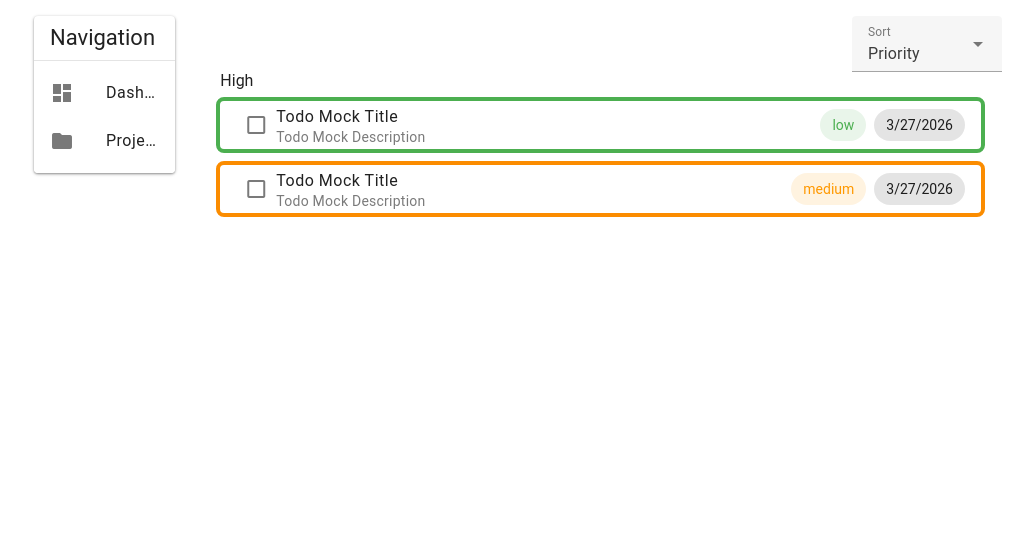
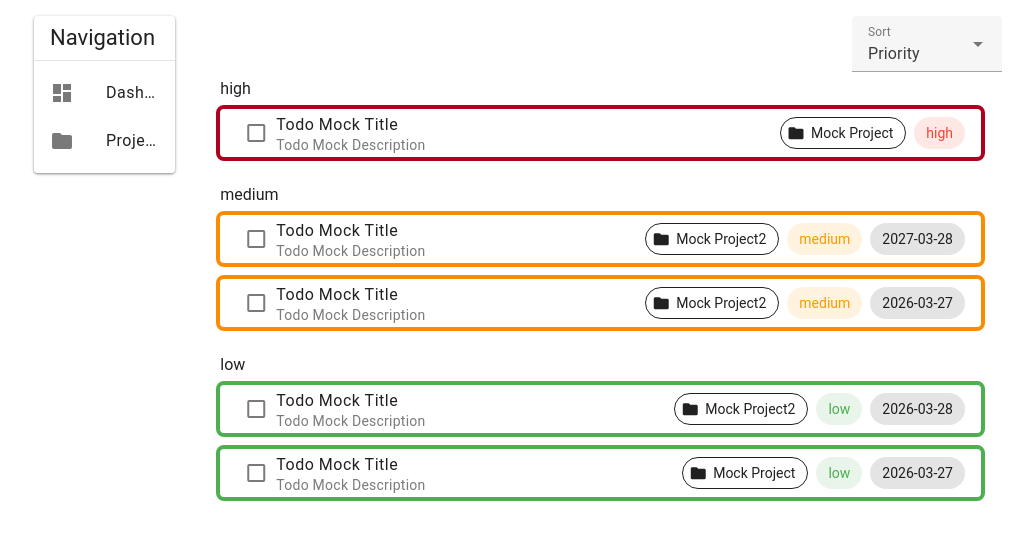
Before and after one commit to StevenAngel/ToDo-App, a Vue app in the folder frontend/: page / in a window 1280 px wide. Shown: the top 540 px of the page, without its empty margins (122-1138 px from the left). Built offline with nearby package versions, Linux system fonts and the light colour scheme; a small style sheet from the web is missing; the HTML template or start-up script is replaced by a standard one.

Commit message:
Add sort functions for dashboard todos

```diff
--- a/frontend/src/components/dashboard/DashboardDisplay.vue
+++ b/frontend/src/components/dashboard/DashboardDisplay.vue
@@ -9,21 +9,21 @@
             <v-col cols="12" lg="10" md="8">
                 <!-- div statt v-container damit kein extra padding / margin angewandt wird -->
                 <!-- DASHBOARD WRAPPER -->
-                <div v-show="view == 'dashboard'" class="d-flex flex-column ga-2">
+                <div v-show="view == 'dashboard'" class="d-flex flex-column ga-4">
                     <!-- SORT TODOS -->
                     <v-select label="Sort" v-model="sortBy" :items="['Priority', 'Deadline', 'Category', 'Project']"
                         class="ml-auto" width="150" hide-details>
                     </v-select>
                     <!-- SORT CONTAINER -->
-                    <OutlinedContainer label="High">
+                    <OutlinedContainer v-for="value in sortedContainers" :label="value">
                         <!-- DASHBOARD ITEM -->
-                        <DashboardTodoItem />
+                        <TodoItem v-for="item in filterItems(value)" v-model="mockTodos[mockTodos.indexOf(item)]" />
                     </OutlinedContainer>
                 </div>
                 <!-- PROJECTS WRAPPER -->
                 <div v-show="view == 'projects'" class="d-flex flex-column ga-2">
                     <!-- ADD PROJECT BUTTON -->
-                    <v-btn class="mr-auto" @click="console.log('placeholder')">NEW PROJECT</v-btn>
+                    <v-btn class="ml-auto" @click="console.log('placeholder')">NEW PROJECT</v-btn>
                     <!-- PROJECT ITEM -->
                     <ProjectItem v-for="mockProject in mockProjects" :project="mockProject" />
                 </div>
@@ -33,12 +33,61 @@
 </template>
 
 <script lang="ts" setup>
-import { ref } from 'vue';
+import { ref, computed } from 'vue';
 import type { Project } from '@/types/project';
 import ProjectItem from './ProjectItem.vue';
 import SideNavigation from './SideNavigation.vue';
-import DashboardTodoItem from './DashboardTodoItem.vue';
 import OutlinedContainer from '../ui/OutlinedContainer.vue';
+import TodoItem from './TodoItem.vue';
+import type { Todo } from '@/types/todo';
+import { nullifyTransforms } from 'vuetify/lib/util/animation.mjs';
+
+const mockTodos = ref<Array<Todo>>([{
+    id: 4,
+    title: "Todo Mock Title",
+    description: "Todo Mock Description",
+    priority: "medium",
+    deadline: "2027-03-28",
+    categories: [],
+    isDone: false,
+    project: "Mock Project2"
+}, {
+    id: 1,
+    title: "Todo Mock Title",
+    description: "Todo Mock Description",
+    priority: "low",
+    deadline: "2026-03-28",
+    categories: [],
+    isDone: false,
+    project: "Mock Project2"
+
+}, {
+    id: 2,
+    title: "Todo Mock Title",
+    description: "Todo Mock Description",
+    priority: "medium",
+    deadline: "2026-03-27",
+    categories: [],
+    isDone: false,
+    project: "Mock Project2"
+}, {
+    id: 5,
+    title: "Todo Mock Title",
+    description: "Todo Mock Description",
+    priority: "low",
+    deadline: "2026-03-27",
+    categories: [],
+    isDone: false,
+    project: "Mock Project"
+}, {
+    id: 3,
+    title: "Todo Mock Title",
+    description: "Todo Mock Description",
+    priority: "high",
+    categories: ['Mock Category', 'Category 2'],
+    isDone: false,
+    project: "Mock Project"
+}]);
 
 const mockProjects = ref<Array<Project>>([{
     id: 1,
@@ -48,8 +97,70 @@ const mockProjects = ref<Array<Project>>([{
     id: 1,
     title: "Todo Mock Title",
     description: "Todo Mock Description"
-}])
+}]);
 
 const sortBy = ref<string>('Priority')
 const view = ref<string>('dashboard')
+
+const sortedContainers = computed<Array<string>>(() => {
+    switch (sortBy.value) {
+        case 'Priority':
+            return ['high', 'medium', 'low'];
+        case 'Deadline':
+            const deadlines: Array<string> = [];
+            mockTodos.value.forEach((element: Todo) => {
+                if (element.deadline) {
+                    if (!deadlines.includes(element.deadline)) deadlines.push(element.deadline);
+                }
+            });
+
+            deadlines.sort((a: string, b: string) => new Date(a).getTime() - new Date(b).getTime());
+            deadlines.push('No Deadline');
+            return deadlines;
+        case 'Category':
+            const categories: Array<string> = [];
+            mockTodos.value.forEach((element: Todo) => {
+                element.categories.forEach((category: string) => {
+                    if (!categories.includes(category)) categories.push(category);
+                });
+            });
+
+            categories.push("No Category");
+            return categories;
+        case 'Project':
+            const projects: Array<string> = [];
+            mockTodos.value.forEach((element: Todo) => {
+                if (element.project) {
+                    if (!projects.includes(element.project)) projects.push(element.project);
+                }
+            });
+
+            return projects;
+        default:
+            return [];
+    }
+})
+
+const filterItems = (containerValue: string): Array<Todo> => {
+    switch (sortBy.value) {
+        case 'Priority':
+            return mockTodos.value.filter((item: Todo) => item.priority == containerValue);
+        case 'Deadline':
+            if (containerValue == "No Deadline") {
+                return mockTodos.value.filter((item: Todo) => item.deadline == undefined);
+            } else {
+                return mockTodos.value.filter((item: Todo) => item.deadline == containerValue);
+            }
+        case 'Category':
+            if (containerValue == "No Category") {
+                return mockTodos.value.filter((item: Todo) => item.categories.length == 0);
+            } else {
+                return mockTodos.value.filter((item: Todo) => item.categories.some(category => containerValue.includes(category)));
+            }
+        case 'Project':
+            return mockTodos.value.filter((item: Todo) => item.project == containerValue);
+        default:
+            return mockTodos.value;
+    }
+}
 </script>
--- a/frontend/src/components/dashboard/DashboardTodoItem.vue
+++ b/frontend/src/components/dashboard/DashboardTodoItem.vue
@@ -1,10 +1,49 @@
 <template>
-<ProjectTodoItem v-for="(item, index) in mockTodos" v-model="mockTodos[index]"/>
+    <v-list-item :class="[priorityClass, 'rounded-lg']" @click="todo.isDone = !todo.isDone">
+        <template #prepend>
+            <!-- click.stop stoppt den click, da wir schon auf dem list item den click handlen -->
+            <v-checkbox-btn :model-value="todo.isDone" readonly></v-checkbox-btn>
+        </template>
+        <v-list-item-title :class="{ 'text-decoration-line-through': todo.isDone }">
+            {{ todo.title }}
+        </v-list-item-title>
+        <v-list-item-subtitle v-if="todo.description">{{ todo.description }}</v-list-item-subtitle>
+        <template #append>
+            <!-- div statt v-chip-group, da v-chip-group farbe aller child überschreibt. -->
+            <!-- class display-flex und gap-2 (8px) -->
+            <div class="d-flex ga-2">
+                <v-chip v-if="todo.project" prepend-icon="mdi-folder" variant="outlined">
+                    {{ todo.project }}
+                </v-chip>
+                <v-chip :color="priorityColor">
+                    {{ todo.priority }}
+                </v-chip>
+                <v-chip v-if="todo.deadline" :color="todo.deadline && todo.deadline <= new Date() ? 'red' : ''">
+                    {{ todo.deadline?.toLocaleDateString() }}
+                </v-chip>
+            </div>
+        </template>
+    </v-list-item>
 </template>
 <script lang="ts" setup>
-import { ref } from 'vue';
+import { ref, computed } from 'vue';
 import type { Todo } from '@/types/todo';
-import ProjectTodoItem from './ProjectTodoItem.vue';
+import ProjectTodoItem from './TodoItem.vue';
+const todo: Todo = {
+    id: 1,
+    title: "Todo Mock Title",
+    description: "Todo Mock Description",
+    priority: "low",
+    deadline: new Date("2026-03-27"),
+    categories: [],
+    isDone: false,
+    project: "Mock Project"
+}
+
+const priorityColor = todo.priority == "low" ? "green" : todo.priority == "medium" ? "orange" : "red";
+const priorityClass = computed(() => "priority-" + priorityColor)
+
+
 const mockTodos = ref<Array<Todo>>([{
     id: 1,
     title: "Todo Mock Title",
@@ -23,3 +62,18 @@ const mockTodos = ref<Array<Todo>>([{
     isDone: false
 }])
 </script>
+
+
+<style scoped>
+.priority-green {
+    border: 4px solid rgb(var(--v-theme-success))
+}
+
+.priority-orange {
+    border: 4px solid rgb(var(--v-theme-warning))
+}
+
+.priority-red {
+    border: 4px solid rgb(var(--v-theme-error))
+}
+</style>
--- a/frontend/src/components/dashboard/ProjectItem.vue
+++ b/frontend/src/components/dashboard/ProjectItem.vue
@@ -21,7 +21,7 @@
                 <v-list class="d-flex flex-column ga-2">
                     <!-- TODO ITEM -->
                     <!-- v-for="mockTodo in mockTodos" geht nicht, da mockTodo eine lokale variable ist, die nicht geschrieben werden kann. Man muss den index nutzen  -->
-                    <ProjectTodoItem v-for="(mockTodo, index) in mockTodos" :key="mockTodo.id"
+                    <TodoItem v-for="(mockTodo, index) in mockTodos" :key="mockTodo.id"
                         v-model="mockTodos[index]" />
                 </v-list>
                 <v-card-actions>
@@ -63,8 +63,8 @@
 <script lang="ts" setup>
 import type { Todo } from '@/types/todo';
 import { ref } from 'vue';
-import ProjectTodoItem from './ProjectTodoItem.vue';
 import type { Project } from '@/types/project';
+import TodoItem from './TodoItem.vue';
 
 // TypeScript props weg. ['title', 'description'] == JS
 // Zugreifen geht mit project.title oder props.project.titel, da <template> props automatisch auflöst
@@ -75,7 +75,7 @@ const mockTodos = ref<Array<Todo>>([{
     title: "Todo Mock Title",
     description: "Todo Mock Description",
     priority: "low",
-    deadline: new Date("2026-03-27"),
+    deadline: "2026-03-27",
     categories: [],
     isDone: false
 }, {
@@ -83,7 +83,7 @@ const mockTodos = ref<Array<Todo>>([{
     title: "Todo Mock Title",
     description: "Todo Mock Description",
     priority: "medium",
-    deadline: new Date("2026-03-27"),
+    deadline: "2026-03-27",
     categories: [],
     isDone: false
 }])
--- a/frontend/src/components/dashboard/ProjectTodoItem.vue
+++ b/frontend/src/components/dashboard/TodoItem.vue
@@ -5,18 +5,21 @@
             <v-checkbox-btn :model-value="todo.isDone" readonly></v-checkbox-btn>
         </template>
         <v-list-item-title :class="{ 'text-decoration-line-through': todo.isDone }">{{ todo.title
-            }}</v-list-item-title>
+        }}</v-list-item-title>
         <v-list-item-subtitle v-if="todo.description">{{ todo.description }}</v-list-item-subtitle>
 
         <template #append>
             <!-- div statt v-chip-group, da v-chip-group farbe aller child überschreibt. -->
             <!-- class display-flex und gap-2 (8px) -->
             <div class="d-flex ga-2">
+                <v-chip v-if="todo.project" prepend-icon="mdi-folder" variant="outlined">
+                    {{ todo.project }}
+                </v-chip>
                 <v-chip :color="priorityColor">
                     {{ todo.priority }}
                 </v-chip>
-                <v-chip v-if="todo.deadline" :color="todo.deadline && todo.deadline <= new Date() ? 'red' : ''">
-                    {{ todo.deadline?.toLocaleDateString() }}
+                <v-chip v-if="todo.deadline" :color="todo.deadline && new Date(todo.deadline) <= new Date() ? 'red' : ''">
+                    {{ todo.deadline }}
                 </v-chip>
             </div>
         </template>
@@ -27,9 +30,9 @@ import type { Todo } from '@/types/todo';
 import { computed, type Ref } from 'vue';
 
 // required: true, damit error geworfen wird, wenn kein v-model im parent angegeben
-const todo: Ref<Todo> = defineModel<Todo>({required: true});
+const todo: Ref<Todo> = defineModel<Todo>({ required: true });
 const priorityColor = todo.value.priority == "low" ? "green" : todo.value.priority == "medium" ? "orange" : "red";
-const priorityClass = computed(() => "priority-"+priorityColor)
+const priorityClass = computed(() => "priority-" + priorityColor)
 </script>
 
 <style scoped>
--- a/frontend/src/types/todo.ts
+++ b/frontend/src/types/todo.ts
@@ -3,7 +3,8 @@ export interface Todo {
     title: string
     description?: string
     priority: 'low' | 'medium' | 'high'
-    deadline?: Date
+    deadline?: string
     categories: Array<string>
     isDone: boolean
+    project?: string
 }
```
